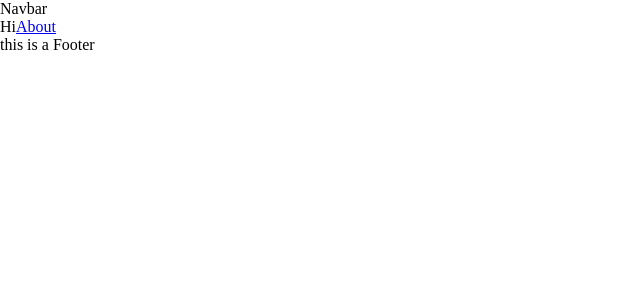
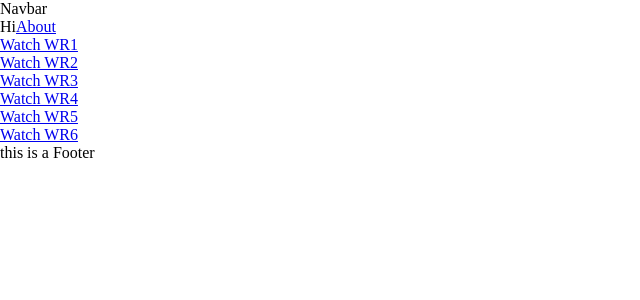
Before and after one commit to JoaquinDeLuca/store, a Next.js app: page / in a window 1280 px wide. Shown: the top 300 px of the page, without its empty margins (0-640 px from the left). Built offline with nearby package versions, Linux system fonts and the light colour scheme.

Commit message:
home page products

```diff
--- a/pages/index.tsx
+++ b/pages/index.tsx
@@ -1,13 +1,31 @@
-import React from 'react'
+import React,{useEffect, useState} from 'react'
 import Link from 'next/link'
+import api from '../api'
 
 export default function index() {
+
+  const [products, setProducts] = useState<TProduct[]>([])
+
+
+  useEffect(() => {
+    fetch(`${api}/api/watch/`)
+      .then(responde => responde.json())
+      .then(({data, lenght}) => setProducts(data))
+  },[])
+
   return (
     <div>
         Hi
         <Link href="/about">
           About
         </Link>
+        <div>
+          {products && products.map(w => (
+            <div key={w.id}>
+              <Link href={`${api}product/${w.id}`}>{w.name}</Link>
+            </div>
+          ))}
+        </div>
     </div>
   )
 }
```
